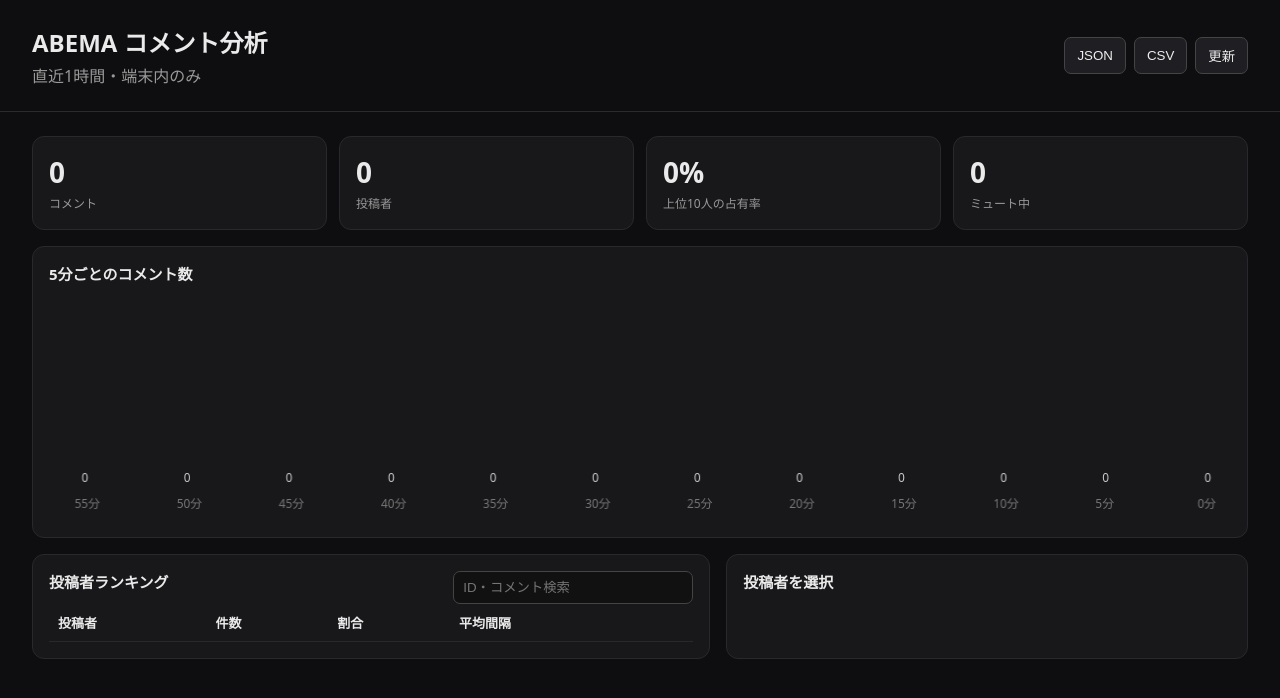
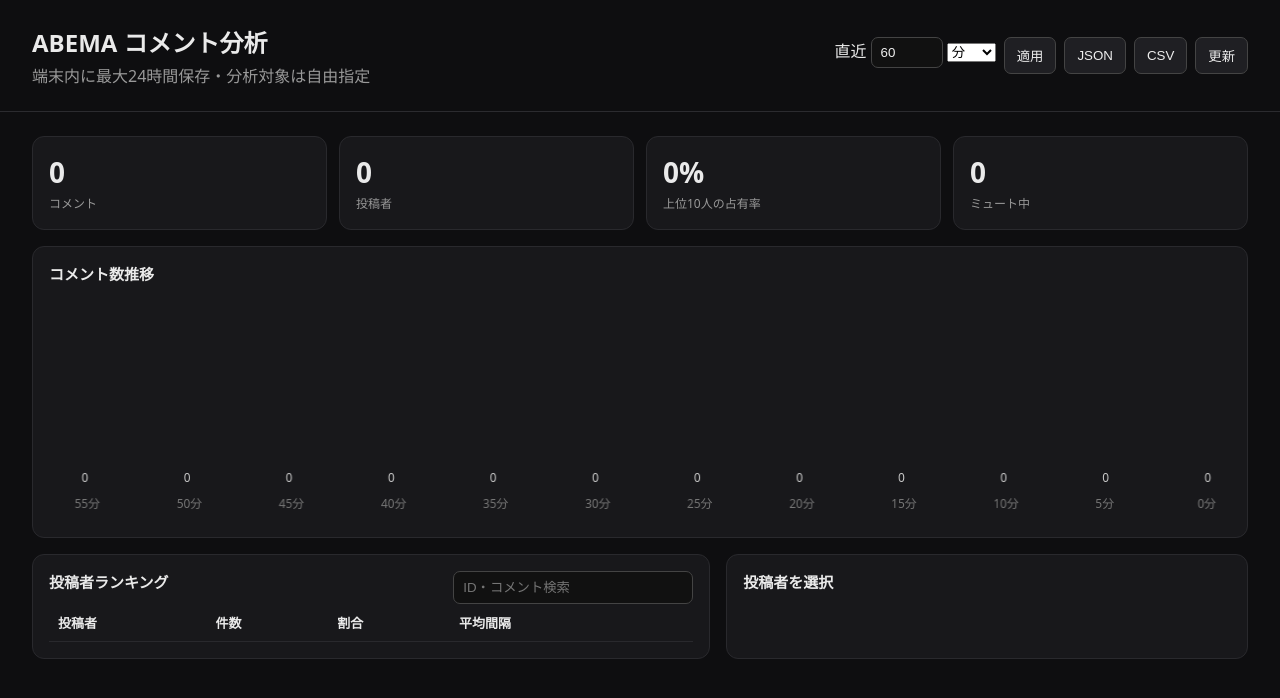
Before and after one commit to yamada1221/abema-comment-analyzer, a browser extension: page dashboard.html in a window 1280 px wide. Drawn offline with Linux system fonts and the light colour scheme.

Commit message:
Add arbitrary analysis time controls

```diff
--- a/dashboard.html
+++ b/dashboard.html
@@ -1,8 +1,8 @@
 <!doctype html>
 <html lang="ja"><head><meta charset="utf-8"><meta name="viewport" content="width=device-width,initial-scale=1"><title>ABEMA コメント分析</title><link rel="stylesheet" href="dashboard.css"></head>
-<body><header><div><h1>ABEMA コメント分析</h1><p>直近1時間・端末内のみ</p></div><div class="actions"><button id="exportJson">JSON</button><button id="exportCsv">CSV</button><button id="refresh">更新</button></div></header>
+<body><header><div><h1>ABEMA コメント分析</h1><p>端末内に最大24時間保存・分析対象は自由指定</p></div><div class="actions"><label>直近 <input id="windowValue" type="number" min="1" max="1440" value="60" style="width:72px"> <select id="windowUnit"><option value="1">分</option><option value="60">時間</option></select></label><button id="applyWindow">適用</button><button id="exportJson">JSON</button><button id="exportCsv">CSV</button><button id="refresh">更新</button></div></header>
 <main><section class="summary"><div><b id="total">0</b><span>コメント</span></div><div><b id="unique">0</b><span>投稿者</span></div><div><b id="topShare">0%</b><span>上位10人の占有率</span></div><div><b id="muted">0</b><span>ミュート中</span></div></section>
-<section class="chartbox"><h2>5分ごとのコメント数</h2><canvas id="timeline" width="1200" height="220"></canvas></section>
+<section class="chartbox"><div class="titleRow"><h2 id="timelineTitle">コメント数推移</h2><span id="availableSpan"></span></div><canvas id="timeline" width="1200" height="220"></canvas></section>
 <section class="layout"><div><div class="titleRow"><h2>投稿者ランキング</h2><input id="search" placeholder="ID・コメント検索"></div><table><thead><tr><th>投稿者</th><th>件数</th><th>割合</th><th>平均間隔</th><th></th></tr></thead><tbody id="usersBody"></tbody></table></div>
 <aside><h2 id="detailTitle">投稿者を選択</h2><div id="detailMeta"></div><div id="detailComments" class="comments"></div></aside></section></main>
 <script src="dashboard.js"></script></body></html>
```
